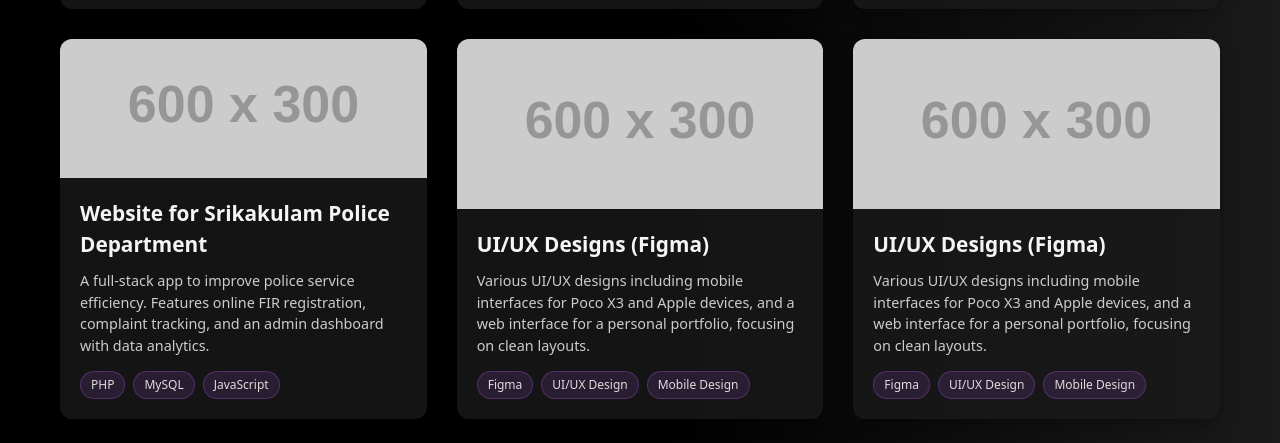
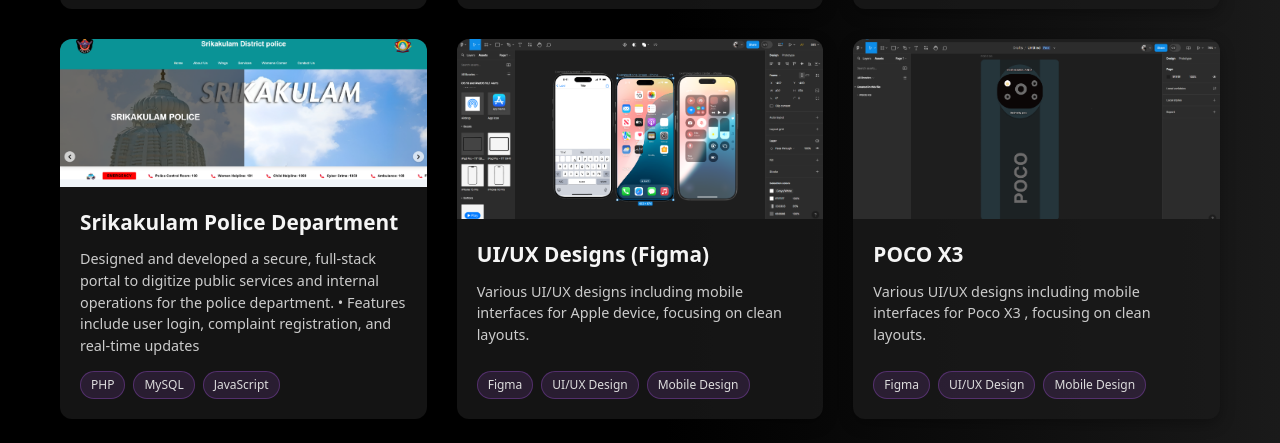
Before and after one commit to Gnaneswar22/3D-portfolio, a plain HTML site: page index.html in a window 1280 px wide. Shown: the part 2169-2612 px from the top of the page. Drawn offline with nearby package versions, Linux system fonts and the light colour scheme; some packages are replaced by stand-ins of ours; placeholder pictures from the web are drawn by us; animation ran at ten frames a second; a script that the page names is missing.

Commit message:
commit-10

```diff
--- a/index.html
+++ b/index.html
@@ -297,8 +297,8 @@
                     </div>
 
                     <div class="project-card" data-category="react ui web-design">
-                        <div class="project-image-container">
-                            <img src="https://via.placeholder.com/600x300/917FB3/FFFFFF?text=Admin+Dashboard" alt="Admin Dashboard" class="project-image">
+                        <div class="project-image-container" style="height: auto;">
+                            <img src="projects\sklm.png" alt="Admin Dashboard" class="project-image">
                             <div class="project-links">
                                 <a href="https://github.com/username/dashboard" class="project-link" data-tooltip="Git Repo">
                                     <i class="fab fa-github"></i>
@@ -309,8 +309,11 @@
                             </div>
                         </div>
                         <div class="project-content">
-                            <h3 class="project-title">Website for Srikakulam Police Department</h3>
-                            <p class="project-description">A full-stack app to improve police service efficiency. Features online FIR registration, complaint tracking, and an admin dashboard with data analytics.</p>
+                            <h4 class="project-title">Srikakulam Police Department</h4>
+                            <p class="project-description">Designed and developed a secure, full-stack portal to digitize public
+                                services and internal operations for the police department.
+                                • Features include user login, complaint registration, and real-time
+                                updates</p>
                             <div class="project-tags">
                                 <span class="project-tag">PHP</span>
                                 <span class="project-tag">MySQL</span>
@@ -322,7 +325,30 @@
 
                     <div class="project-card" data-category="mobile-app">
                         <div class="project-image-container">
-                            <img src="https://via.placeholder.com/600x300/E5BEEC/333333?text=Task+Manager+App" alt="Task Manager App" class="project-image">
+                            <img src="projects\iphone.png" alt="Task Manager App" class="project-image">
+                            <div class="project-links">
+                                <a href="https://github.com/username/taskmanager" class="project-link" data-tooltip="Git Repo">
+                                    <i class="fab fa-github"></i>
+                                </a>
+                                <a href="https://www.figma.com/design/ZLzkMGn3aSVP6vJByo8WHR/Untitled?t=FUJ3X0xHOCYEe87W-1" class="project-link" data-tooltip="Live Demo">
+                                    <i class="fas fa-external-link-alt"></i>
+                                </a>
+                            </div>
+                        </div>
+                        <div class="project-content">
+                            <h3 class="project-title">UI/UX Designs (Figma)</h3>
+                            <p class="project-description">Various UI/UX designs including mobile interfaces for Apple device, focusing on clean layouts.</p>
+                            <div class="project-tags">
+                                <span class="project-tag">Figma</span>
+                                <span class="project-tag">UI/UX Design</span>
+                                <span class="project-tag">Mobile Design</span>
+                            </div>
+                        </div>
+                    </div>
+
+                    <div class="project-card" data-category="mobile-app">
+                        <div class="project-image-container">
+                            <img src="projects\poco.png" alt="Task Manager App" class="project-image">
                             <div class="project-links">
                                 <a href="https://github.com/username/taskmanager" class="project-link" data-tooltip="Git Repo">
                                     <i class="fab fa-github"></i>
@@ -333,8 +359,8 @@
                             </div>
                         </div>
                         <div class="project-content">
-                            <h3 class="project-title">UI/UX Designs (Figma)</h3>
-                            <p class="project-description">Various UI/UX designs including mobile interfaces for Poco X3 and Apple devices, and a web interface for a personal portfolio, focusing on clean layouts.</p>
+                            <h3 class="project-title">POCO X3</h3>
+                            <p class="project-description">Various UI/UX designs including mobile interfaces for Poco X3 , focusing on clean layouts.</p>
                             <div class="project-tags">
                                 <span class="project-tag">Figma</span>
                                 <span class="project-tag">UI/UX Design</span>
@@ -345,42 +371,19 @@
 
                     <div class="project-card" data-category="mobile-app">
                         <div class="project-image-container">
-                            <img src="https://via.placeholder.com/600x300/E5BEEC/333333?text=Task+Manager+App" alt="Task Manager App" class="project-image">
+                            <img src="projects\figma1.png" alt="figma" class="project-image">
                             <div class="project-links">
                                 <a href="https://github.com/username/taskmanager" class="project-link" data-tooltip="Git Repo">
                                     <i class="fab fa-github"></i>
                                 </a>
-                                <a href="https://taskmanager-demo.com" class="project-link" data-tooltip="Live Demo">
-                                    <i class="fas fa-external-link-alt"></i>
-                                </a>
-                            </div>
-                        </div>
-                        <div class="project-content">
-                            <h3 class="project-title">UI/UX Designs (Figma)</h3>
-                            <p class="project-description">Various UI/UX designs including mobile interfaces for Poco X3 and Apple devices, and a web interface for a personal portfolio, focusing on clean layouts.</p>
-                            <div class="project-tags">
-                                <span class="project-tag">Figma</span>
-                                <span class="project-tag">UI/UX Design</span>
-                                <span class="project-tag">Mobile Design</span>
-                            </div>
-                        </div>
-                    </div>
-
-                    <div class="project-card" data-category="mobile-app">
-                        <div class="project-image-container">
-                            <img src="https://via.placeholder.com/600x300/E5BEEC/333333?text=Task+Manager+App" alt="Task Manager App" class="project-image">
-                            <div class="project-links">
-                                <a href="https://github.com/username/taskmanager" class="project-link" data-tooltip="Git Repo">
-                                    <i class="fab fa-github"></i>
-                                </a>
-                                <a href="https://taskmanager-demo.com" class="project-link" data-tooltip="Live Demo">
+                                <a href="https://www.figma.com/design/97uUPgBOg4wnAfTr7mp4Aa/Untitled?node-id=0-1&t=IkyeXdrcOVI06MLl-1" class="project-link" data-tooltip="Live Demo">
                                     <i class="fas fa-external-link-alt"></i>
                                 </a>
                             </div>
                         </div>
                         <div class="project-content">
                             <h3 class="project-title">Portfolio Web Interface Design</h3>
-                            <p class="project-description">A complete high-fidelity design and prototype for a personal portfolio website. This project focuses on a clean, modern aesthetic and an intuitive user experience to showcase skills and projects effectively.</p>
+                            <p class="project-description">A complete high-fidelity design and prototype for a personal portfolio website. This is modern aesthetic and an intuitive user experience to showcase skills and projects effectively.</p>
                             <div class="project-tags">
                                 <span class="project-tag">Figma</span>
                                 <span class="project-tag">Web Design</span>
```
